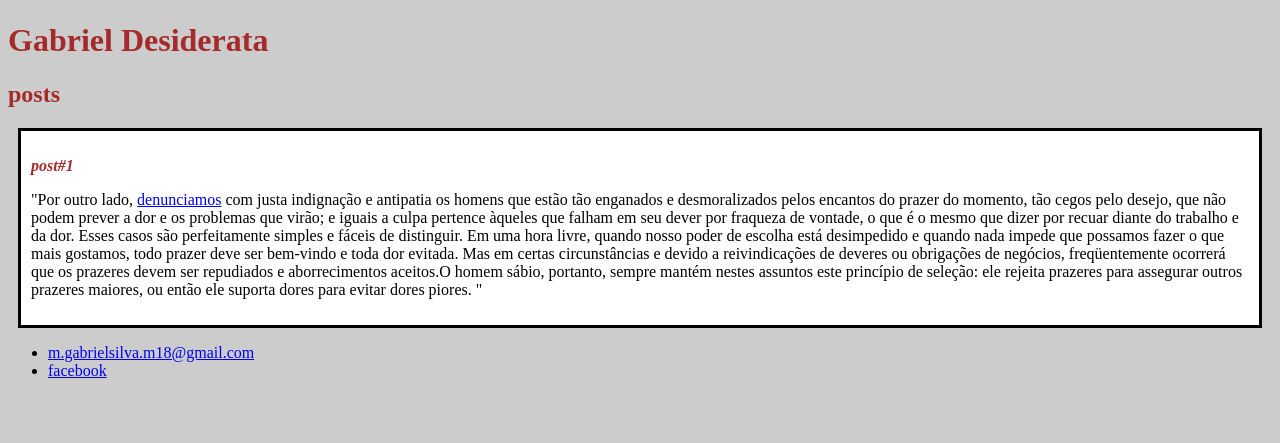
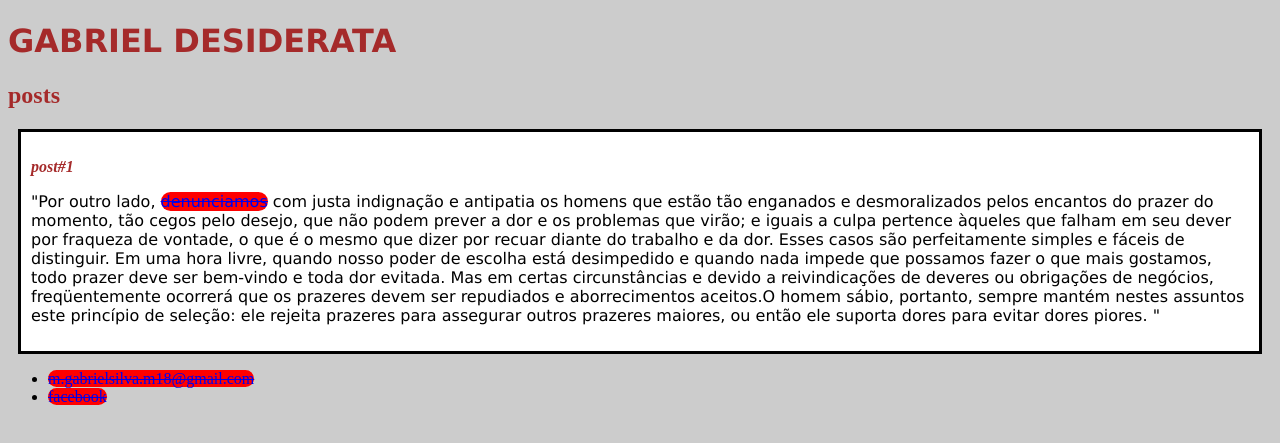
Before and after one commit to Gabriwels21/estudo, a plain HTML site: page index.html in a window 1280 px wide. Shown: the part 127-570 px from the top of the page. Drawn offline with Linux system fonts and the light colour scheme.

Commit message:
Estilizando os textos

```diff
--- a/index.html
+++ b/index.html
@@ -19,7 +19,7 @@
                 <header>
                     <h3 class="postitle">post#1</h3>
                 </header>
-                <p>
+                <p class="conteudo">
                     "Por outro lado, <a href="https://www.facebook.com/m.gabrielsila" target="_blank">denunciamos</a> com justa indignação e antipatia os homens que estão tão enganados e desmoralizados pelos encantos do prazer do momento, tão cegos pelo desejo, que não podem prever a dor e os problemas que virão; e iguais a culpa pertence àqueles que falham em seu dever por fraqueza de vontade, o que é o mesmo que dizer por recuar diante do trabalho e da dor. Esses casos são perfeitamente simples e fáceis de distinguir. Em uma hora livre, quando nosso poder de escolha está desimpedido e quando nada impede que possamos fazer o que mais gostamos, todo prazer deve ser bem-vindo e toda dor evitada. Mas em certas circunstâncias e devido a reivindicações de deveres ou obrigações de negócios, freqüentemente ocorrerá que os prazeres devem ser repudiados e aborrecimentos aceitos.O homem sábio, portanto, sempre mantém nestes assuntos este princípio de seleção: ele rejeita prazeres para assegurar outros prazeres maiores, ou então ele suporta dores para evitar dores piores. "
 
 
--- a/style.css
+++ b/style.css
@@ -4,6 +4,19 @@ body{
 
 #title, .subtitle, .postitle{
     color: brown;
+}
+
+#title{
+    font-family: Verdana, Geneva, Tahoma, sans-serif;
+    text-transform: uppercase;
+
+}
+a{
+    text-decoration: line-through;
+    border-width: 10px;
+    border-color: black;
+    background: red;
+    border-radius: 10px;
 }
 
 #post_img{
@@ -24,3 +37,7 @@ body{
     border: 3px solid #000;
     margin: 10px;
 }
+.conteudo{
+    font-family: Verdana, Geneva, Tahoma, sans-serif;
+    text-transform: initial;
+}
```
